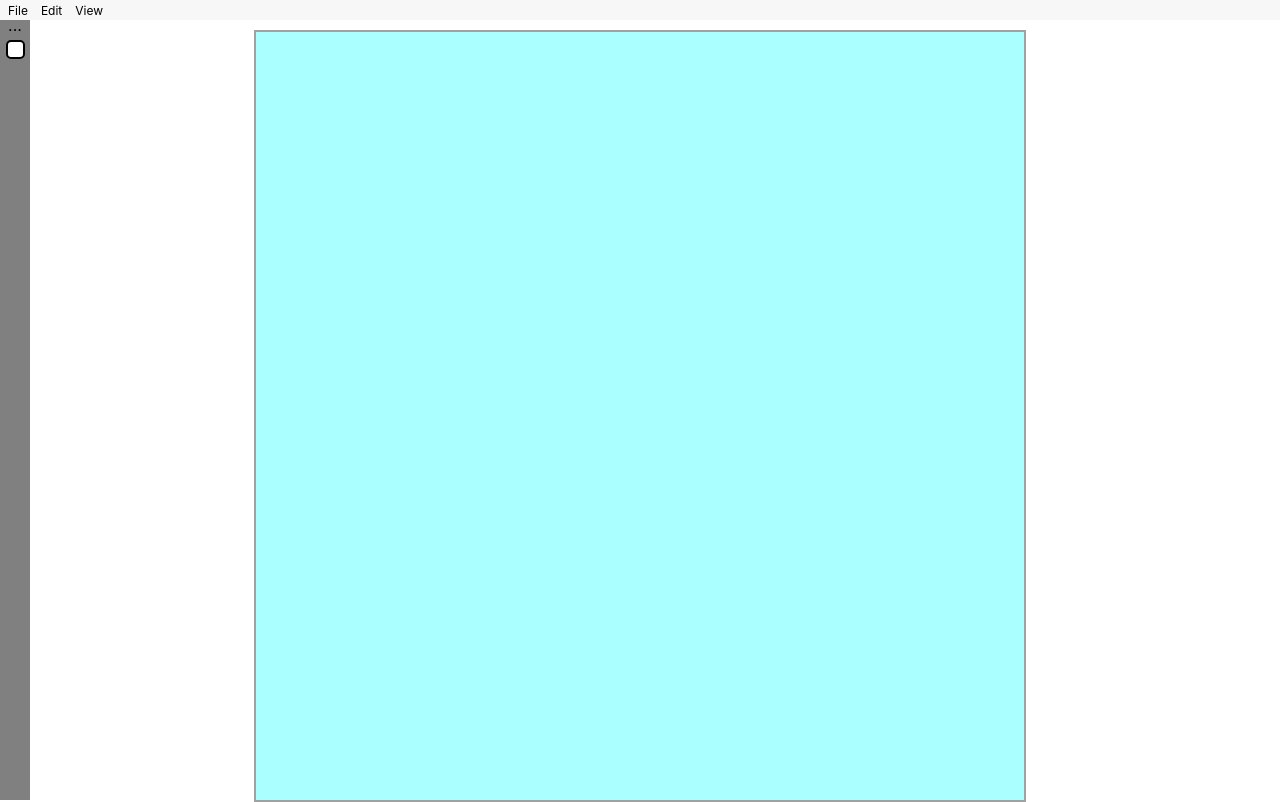
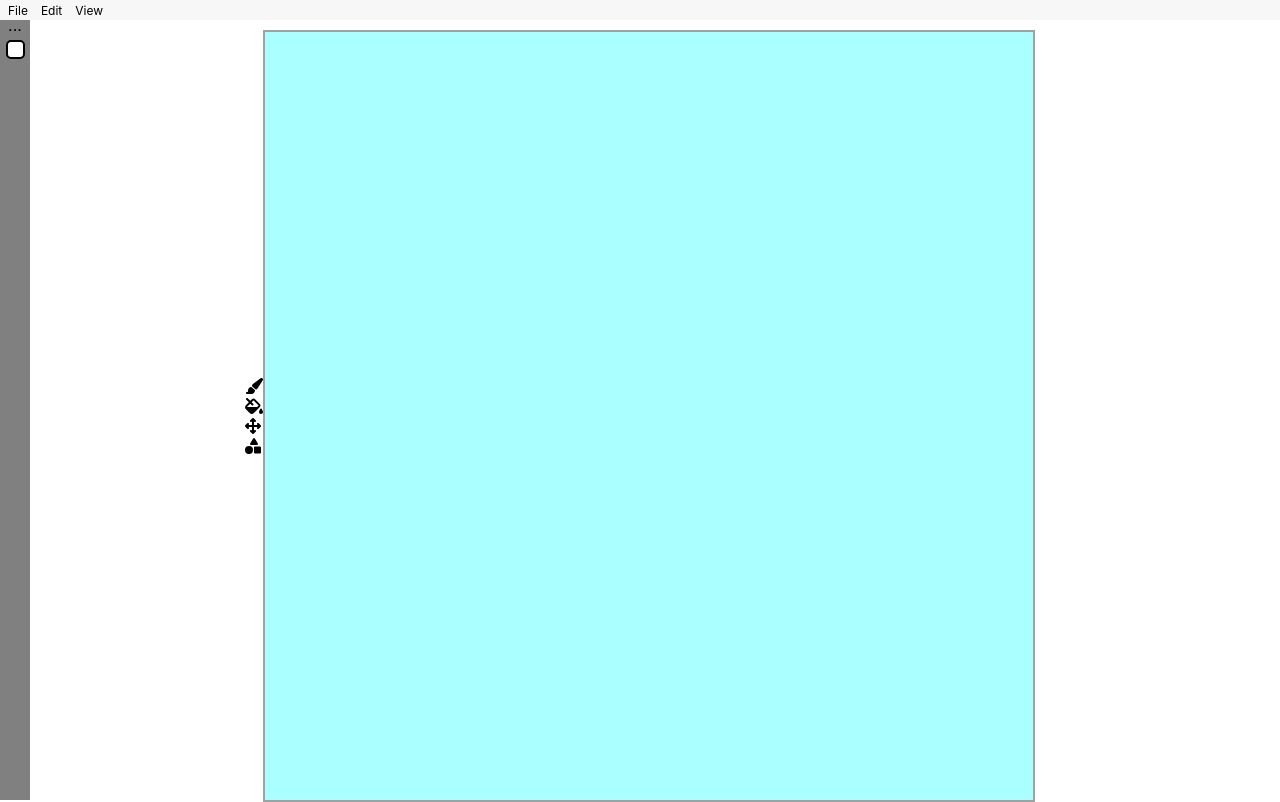
Before and after one commit to Jcssss/pixel-art-app, a React (Create React App) app: page / in a window 1280 px wide. Built offline with nearby package versions, Linux system fonts and the light colour scheme.

Commit message:
started adding a toolbar menu

```diff
--- a/package.json
+++ b/package.json
@@ -4,6 +4,9 @@
   "private": true,
   "main": "public/electron.js",
   "dependencies": {
+    "@fortawesome/fontawesome-svg-core": "^6.5.1",
+    "@fortawesome/free-solid-svg-icons": "^6.5.1",
+    "@fortawesome/react-fontawesome": "^0.2.0",
     "@testing-library/jest-dom": "^5.17.0",
     "@testing-library/react": "^13.4.0",
     "@testing-library/user-event": "^13.5.0",
@@ -11,6 +14,7 @@
     "@types/node": "^16.18.61",
     "@types/react": "^18.2.37",
     "@types/react-dom": "^18.2.15",
+    "@types/react-fontawesome": "^1.6.8",
     "react": "^18.2.0",
     "react-color": "^2.19.3",
     "react-dom": "^18.2.0",
@@ -49,6 +53,6 @@
     "concurrently": "^8.2.2",
     "electron": "^27.0.4",
     "electron-is-dev": "^2.0.0",
-    "wait-on": "^7.1.0"
+    "wait-on": "^7.2.0"
   }
 }
--- a/src/App.tsx
+++ b/src/App.tsx
@@ -3,11 +3,13 @@ import Canvas from './canvas/Canvas';
 import ColorPalette from './color-palette/ColorPalette';
 import './App.css';
 import MenuFrame from './menu/MenuFrame'
+import Toolbar from './toolbar/Toolbar'
 
 function App() {
     const [pixels, setPixels] = useState(['']);
     const [selectedColor, setSelectedColor] = useState('#FFFFFF');
-    const [dimensions, setDimensions] = useState({height: 5, width: 5})
+    const [dimensions, setDimensions] = useState({height: 5, width: 5});
+    const [activeTool, setActiveTool] = useState('None');
     const defaultColour: string = '#AAFFFF';
 
     useEffect(() => {
@@ -32,7 +34,6 @@ function App() {
 
     const menuFunctions = {
         resetCanvas: () => resetPixels(dimensions.height, dimensions.width),
-
     }
 
     // changes the selected color using the color picker
@@ -56,6 +57,7 @@ function App() {
         <div className='App'>
             <div className='canvas-container'>
                 <MenuFrame {...menuFunctions}/>
+                <Toolbar setActiveTool={setActiveTool}/>
                 <ColorPalette
                     selectedColor={selectedColor}
                     changeSelectedColor={changeSelectedColor}
--- /dev/null
+++ b/src/toolbar/Tool.tsx
@@ -0,0 +1,18 @@
+import React from 'react';
+import {IconDefinition} from '@fortawesome/fontawesome-svg-core';
+import { FontAwesomeIcon } from '@fortawesome/react-fontawesome'
+
+type propTypes = {
+    name: string,
+    icon: IconDefinition
+}
+
+function Tool({name, icon}: propTypes) {
+    return (
+        <div className='toolbar__tool'>
+            <FontAwesomeIcon icon={icon}/>
+        </div>
+    );
+}
+
+export default Tool;
--- a/src/toolbar/Toolbar.tsx
+++ b/src/toolbar/Toolbar.tsx
@@ -1,9 +1,54 @@
 import React from 'react';
 
-function Toolbar() {
+import {
+    faPaintBrush,
+    faArrowsUpDownLeftRight,
+    faFillDrip,
+    faShapes,
+} from '@fortawesome/free-solid-svg-icons'
+
+import {
+    //IconLookup,
+    IconDefinition,
+    //findIconDefinition
+} from '@fortawesome/fontawesome-svg-core'
+
+import Tool from './Tool'
+
+type propTypes = {
+    setActiveTool: Function,
+}
+
+function Toolbar({setActiveTool}: propTypes) {
+    const tools = [
+        {
+            name: 'Brush',
+            icon: faPaintBrush,
+        },
+        {
+            name: 'Fill',
+            icon: faFillDrip,
+        },
+        {
+            name: 'Move',
+            icon: faArrowsUpDownLeftRight
+        },
+        {
+            name: 'Shapes',
+            icon: faShapes,
+        }
+    ]
+
     return (
-        <div>
-
+        <div className='toolbar__frame'>
+            {
+                tools.map((tool: {name: string, icon: IconDefinition}): JSX.Element =>
+                    <Tool
+                        name={tool.name}
+                        icon={tool.icon}
+                    />
+                )
+            }
         </div>
     );
 }
```
Also changed, not shown: 1 other file (tests, documents, lock files or other folders).
